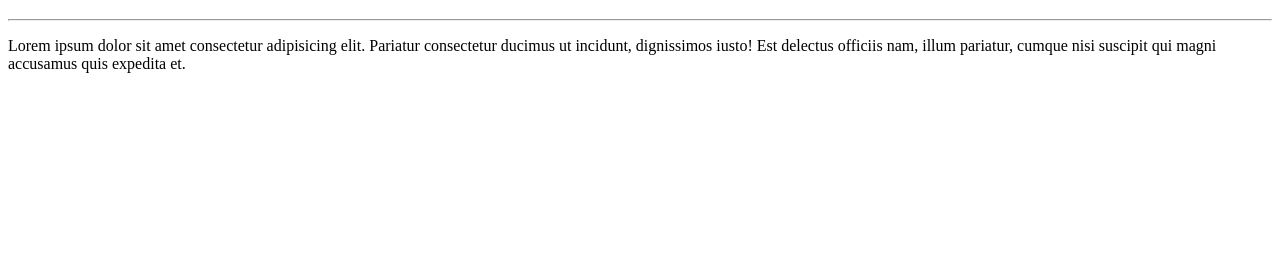
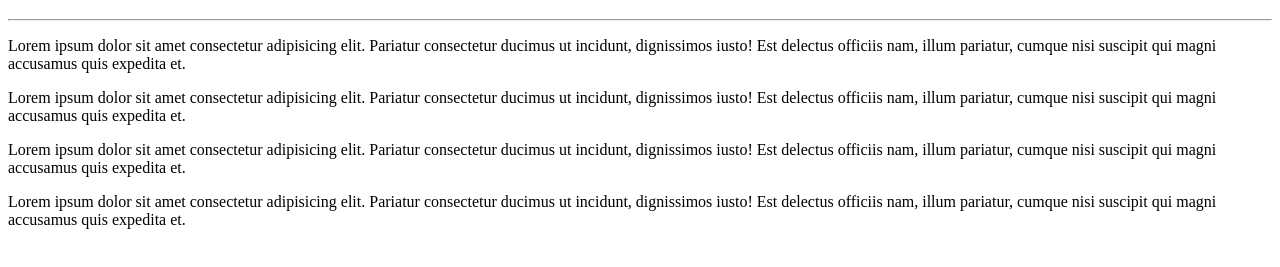
Before and after one commit to rafaedante/EjemploRemotoClase3, a plain HTML site: page index.html in a window 1280 px wide. Shown: the part 61-328 px from the top of the page. Drawn offline with Linux system fonts and the light colour scheme.

Commit message:
Cambio solicitado en requeriiento 1

```diff
--- a/index.html
+++ b/index.html
@@ -11,5 +11,14 @@
     <p>
         Lorem ipsum dolor sit amet consectetur adipisicing elit. Pariatur consectetur ducimus ut incidunt, dignissimos iusto! Est delectus officiis nam, illum pariatur, cumque nisi suscipit qui magni accusamus quis expedita et.
     </p>
+    <p>
+        Lorem ipsum dolor sit amet consectetur adipisicing elit. Pariatur consectetur ducimus ut incidunt, dignissimos iusto! Est delectus officiis nam, illum pariatur, cumque nisi suscipit qui magni accusamus quis expedita et.
+    </p>
+    <p>
+        Lorem ipsum dolor sit amet consectetur adipisicing elit. Pariatur consectetur ducimus ut incidunt, dignissimos iusto! Est delectus officiis nam, illum pariatur, cumque nisi suscipit qui magni accusamus quis expedita et.
+    </p>
+    <p>
+        Lorem ipsum dolor sit amet consectetur adipisicing elit. Pariatur consectetur ducimus ut incidunt, dignissimos iusto! Est delectus officiis nam, illum pariatur, cumque nisi suscipit qui magni accusamus quis expedita et.
+    </p>
 </body>
 </html>
```
